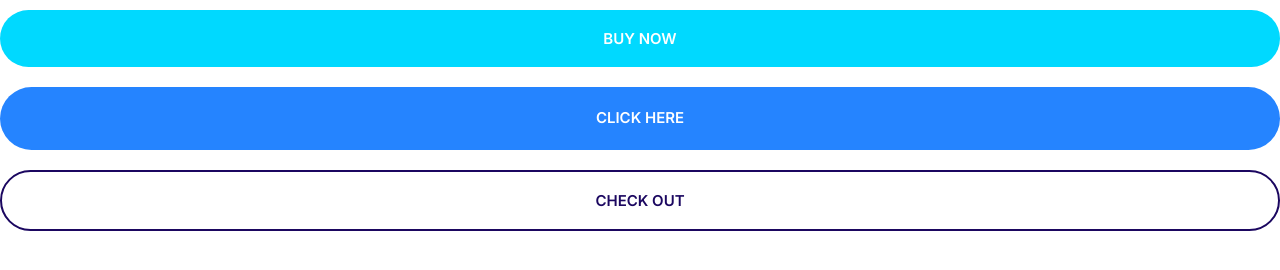
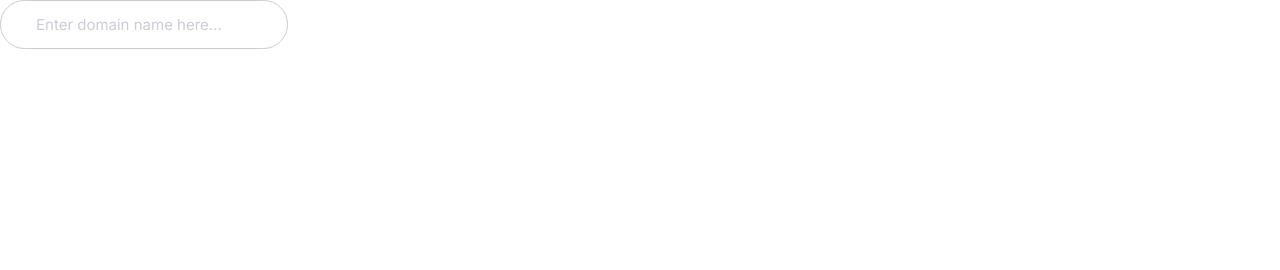
Before and after one commit to Laoluwapo/moshify-clone, a plain HTML site: page index.html in a window 1280 px wide. Drawn offline with Linux system fonts and the light colour scheme.

Commit message:
Build the inputs component.

```diff
--- a/css/style.css
+++ b/css/style.css
@@ -232,3 +232,24 @@ a{
         font-size: 1.5rem;
     }
 }
+
+/* INPUTS */
+
+.input {
+    border-radius: 30px;
+    border: 1px solid #ccc;
+    color: var(--color-headings);
+    font-size: 2rem;
+    outline: 0;
+    padding: 1.5rem 3.5rem;
+}
+
+::placeholder {
+    color: #cdcbd7;
+}
+
+@media screen and (min-width:1024px) {
+    .input {
+        font-size: 1.5rem;
+    }
+}
--- a/index.html
+++ b/index.html
@@ -18,8 +18,6 @@
     <link rel="stylesheet" href="css/style.css" />
   </head>
   <body>
-    <button class="btn btn--secondary btn--block">Buy Now</button>
-    <a href="#" class="btn btn--primary btn--block">Click Here</a>
-    <button class="btn btn--outline btn--block">Check Out</button>
+    <input type="text" class="input" placeholder="Enter domain name here..." />
   </body>
 </html>
```
Also changed, not shown: components/inputs.html (added, +1 -0 lines).
